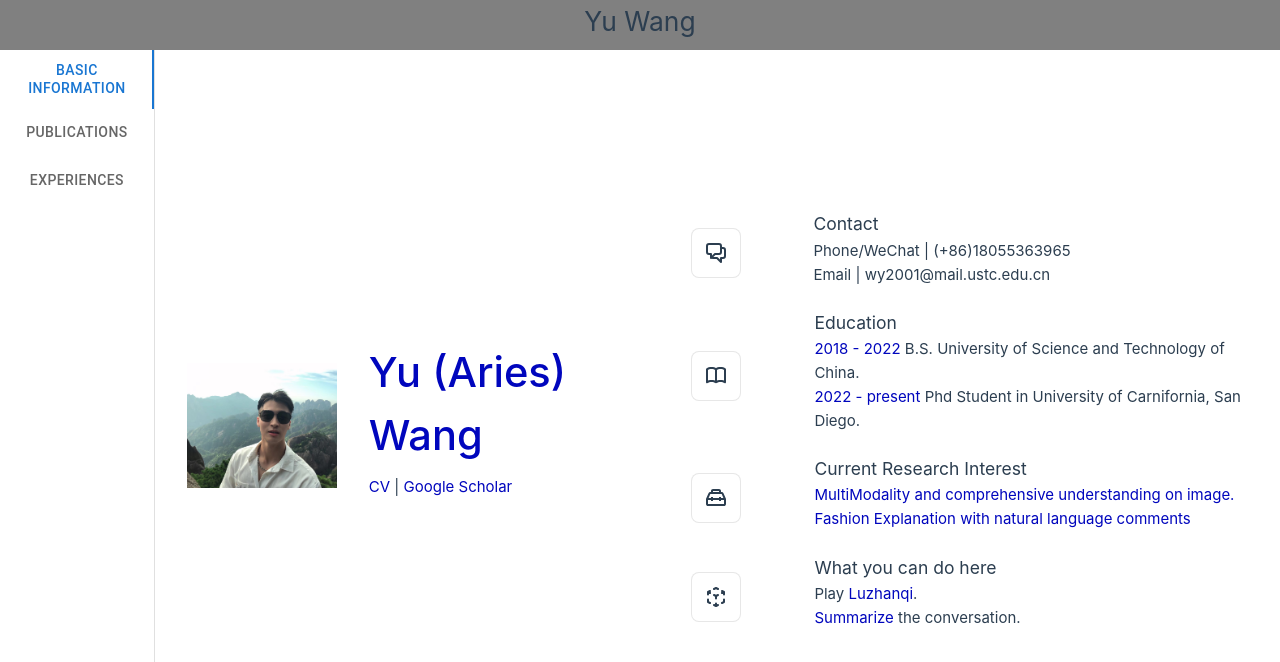
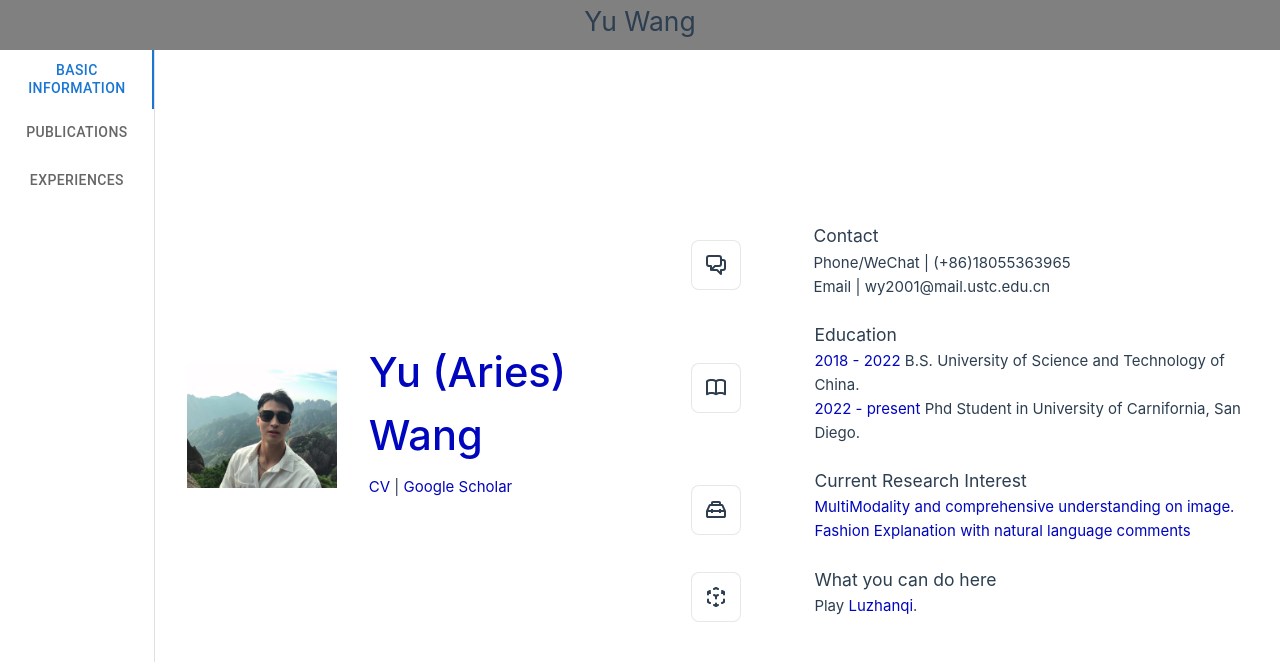
Before and after one commit to wangyu-ustc/wangyu-ustc.github.io, a React (Create React App) app: page / in a window 1280 px wide. Shown: the top 662 px of the page. Built offline with nearby package versions, Linux system fonts and the light colour scheme; no server answers.

Commit message:
update code

```diff
--- a/src/Publications.tsx
+++ b/src/Publications.tsx
@@ -279,7 +279,7 @@ export function Publications() {
             label: 'Year 2023',
         },
         {
-            value: 100,
+            value: 99,
             year: 3000,
             label: 'Submitted',
         },
--- a/src/itemslist.tsx
+++ b/src/itemslist.tsx
@@ -178,7 +178,6 @@ export function ItemList() {
                     </h3>
                     <slot>
                         <p> Play <a href='./luzhanqi'> Luzhanqi</a>. </p>
-                        <p> <a> Summarize </a> the conversation. </p>
                     </slot>
                 </div>
             </StyledItem>
```
